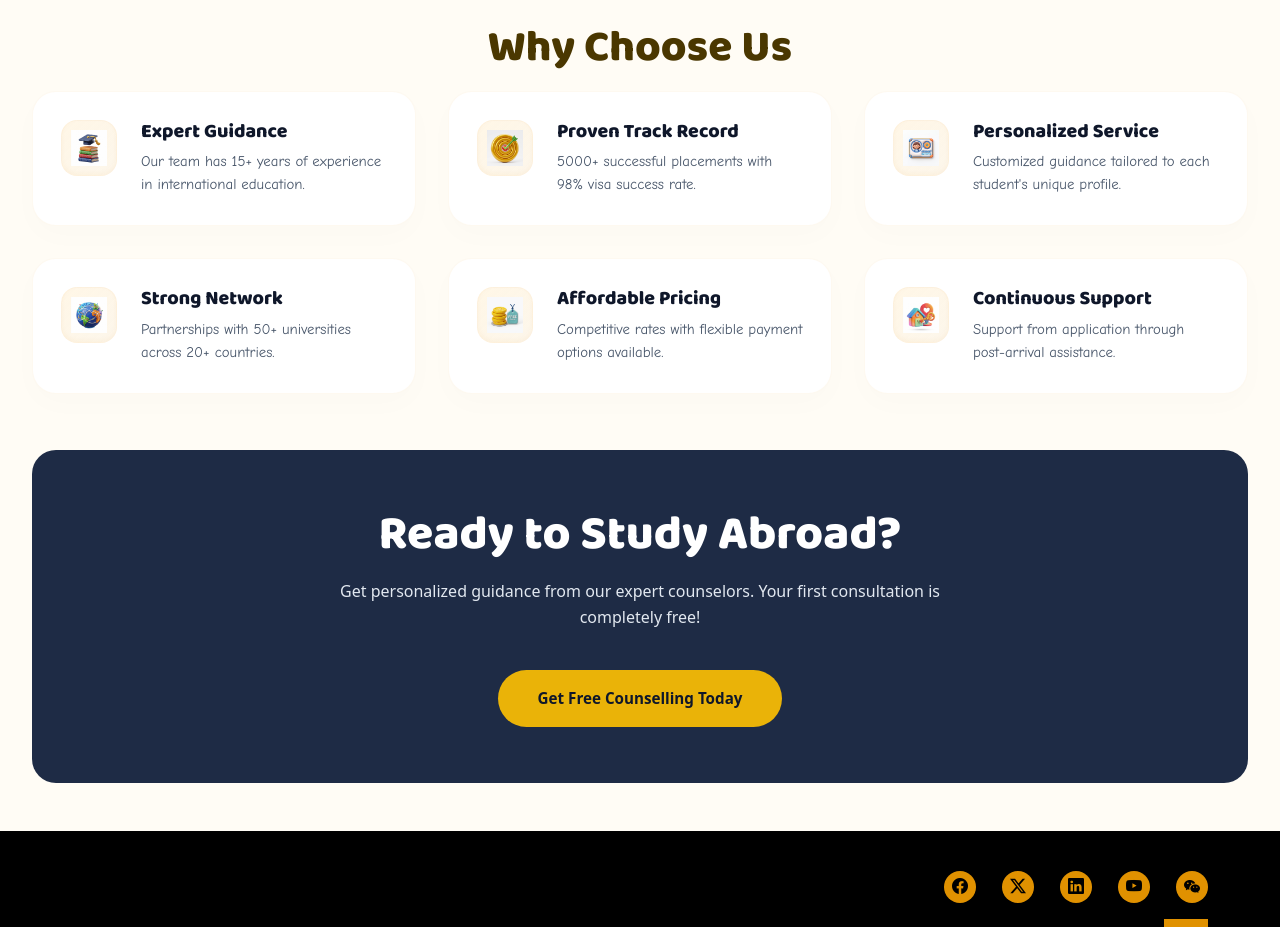
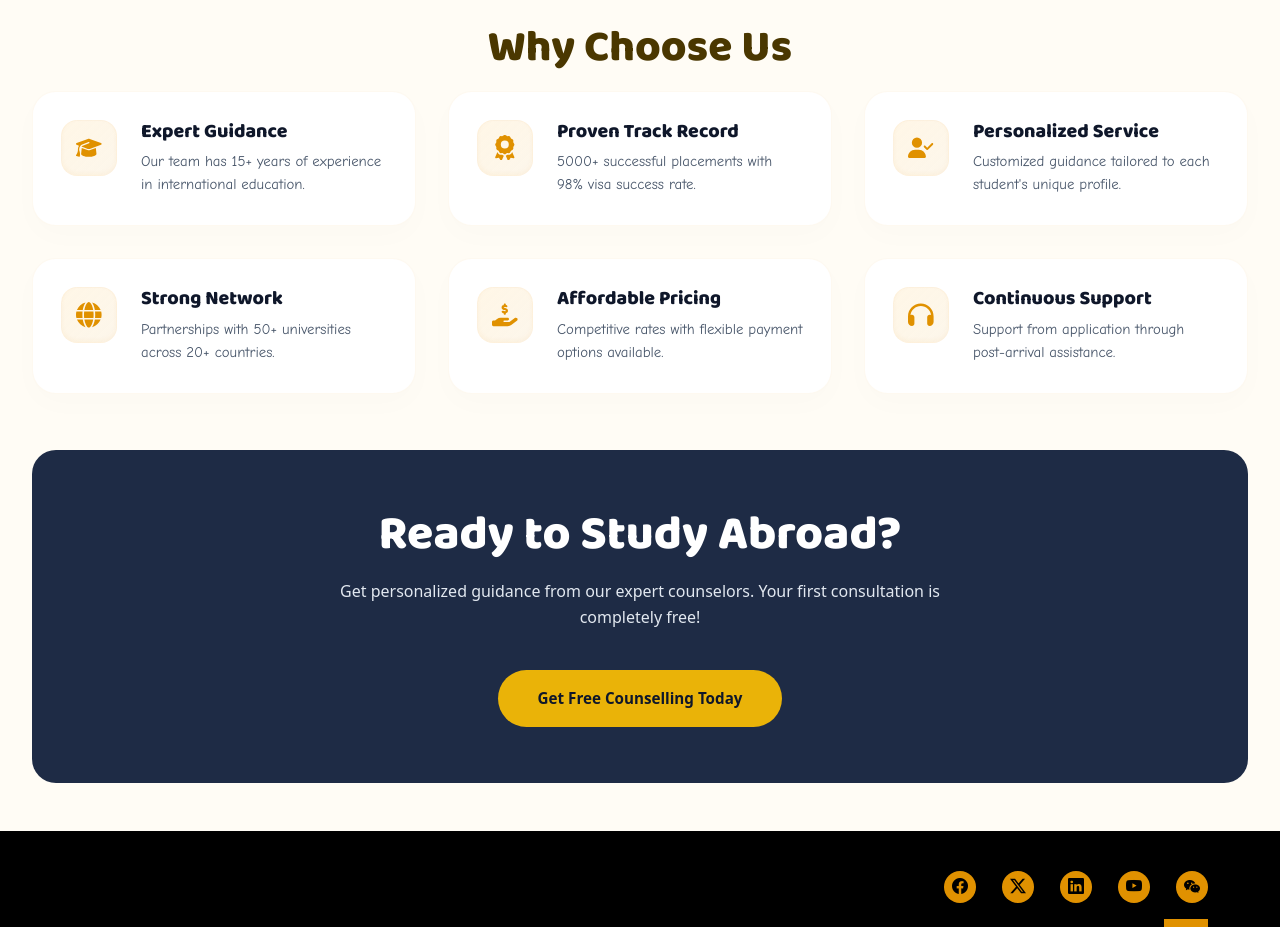
Before and after one commit to princeshiamofficial/Rowshanara-Edu, a Next.js app: page /about in a window 1280 px wide. Shown: the part 2500-3427 px from the top of the page. Built offline with nearby package versions, Linux system fonts and the light colour scheme.

Commit message:
refactor: replace PNG images with vector icons in WhyChooseUs component

```diff
--- a/src/components/about/WhyChooseUs.tsx
+++ b/src/components/about/WhyChooseUs.tsx
@@ -1,35 +1,43 @@
 import React from "react";
+import {
+  FaGraduationCap,
+  FaAward,
+  FaUserCheck,
+  FaGlobe,
+  FaHandHoldingDollar,
+  FaHeadphones
+} from "react-icons/fa6";
 
 const whyChooseUsList = [
   {
     title: "Expert Guidance",
     desc: "Our team has 15+ years of experience in international education.",
-    image: "/icons/guidance.png"
+    icon: <FaGraduationCap style={{ fontSize: "1.6rem" }} />
   },
   {
     title: "Proven Track Record",
     desc: "5000+ successful placements with 98% visa success rate.",
-    image: "/icons/track_record.png"
+    icon: <FaAward style={{ fontSize: "1.6rem" }} />
   },
   {
     title: "Personalized Service",
     desc: "Customized guidance tailored to each student's unique profile.",
-    image: "/icons/personalized.png"
+    icon: <FaUserCheck style={{ fontSize: "1.6rem" }} />
   },
   {
     title: "Strong Network",
     desc: "Partnerships with 50+ universities across 20+ countries.",
-    image: "/icons/network.png"
+    icon: <FaGlobe style={{ fontSize: "1.6rem" }} />
   },
   {
     title: "Affordable Pricing",
     desc: "Competitive rates with flexible payment options available.",
-    image: "/icons/pricing.png"
+    icon: <FaHandHoldingDollar style={{ fontSize: "1.6rem" }} />
   },
   {
     title: "Continuous Support",
     desc: "Support from application through post-arrival assistance.",
-    image: "/icons/support.png"
+    icon: <FaHeadphones style={{ fontSize: "1.6rem" }} />
   }
 ];
 
@@ -56,17 +64,7 @@ export default function WhyChooseUs() {
           <div key={index} className="choose-us-card">
             {/* Icon Container */}
             <div className="choose-us-icon-wrapper">
-              <img
-                src={item.image}
-                alt={item.title}
-                style={{
-                  width: "36px",
-                  height: "36px",
-                  objectFit: "contain",
-                  transition: "all 0.3s ease"
-                }}
-                className="choose-us-icon-img"
-              />
+              {item.icon}
             </div>
 
             {/* Text Container */}
```
